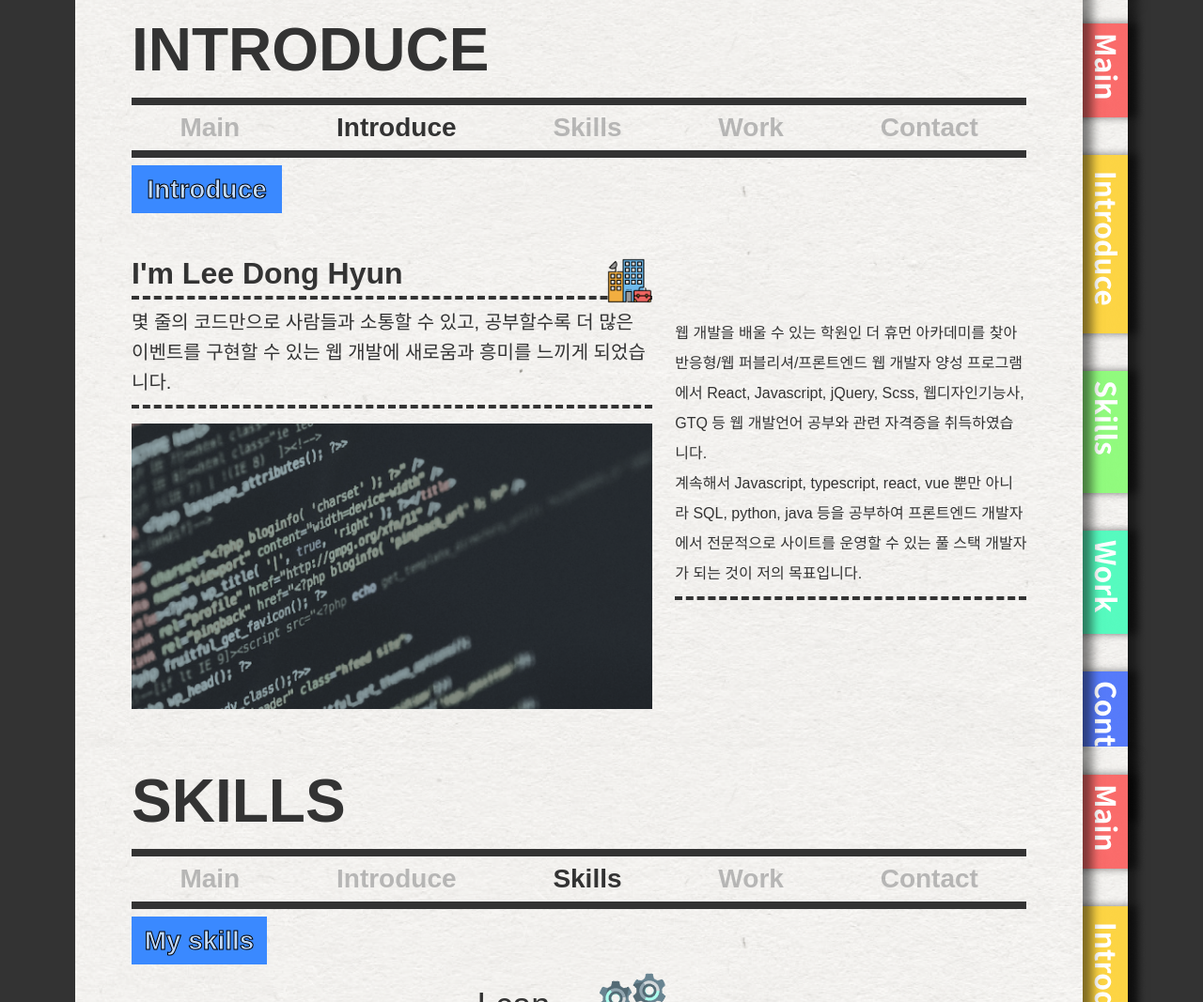
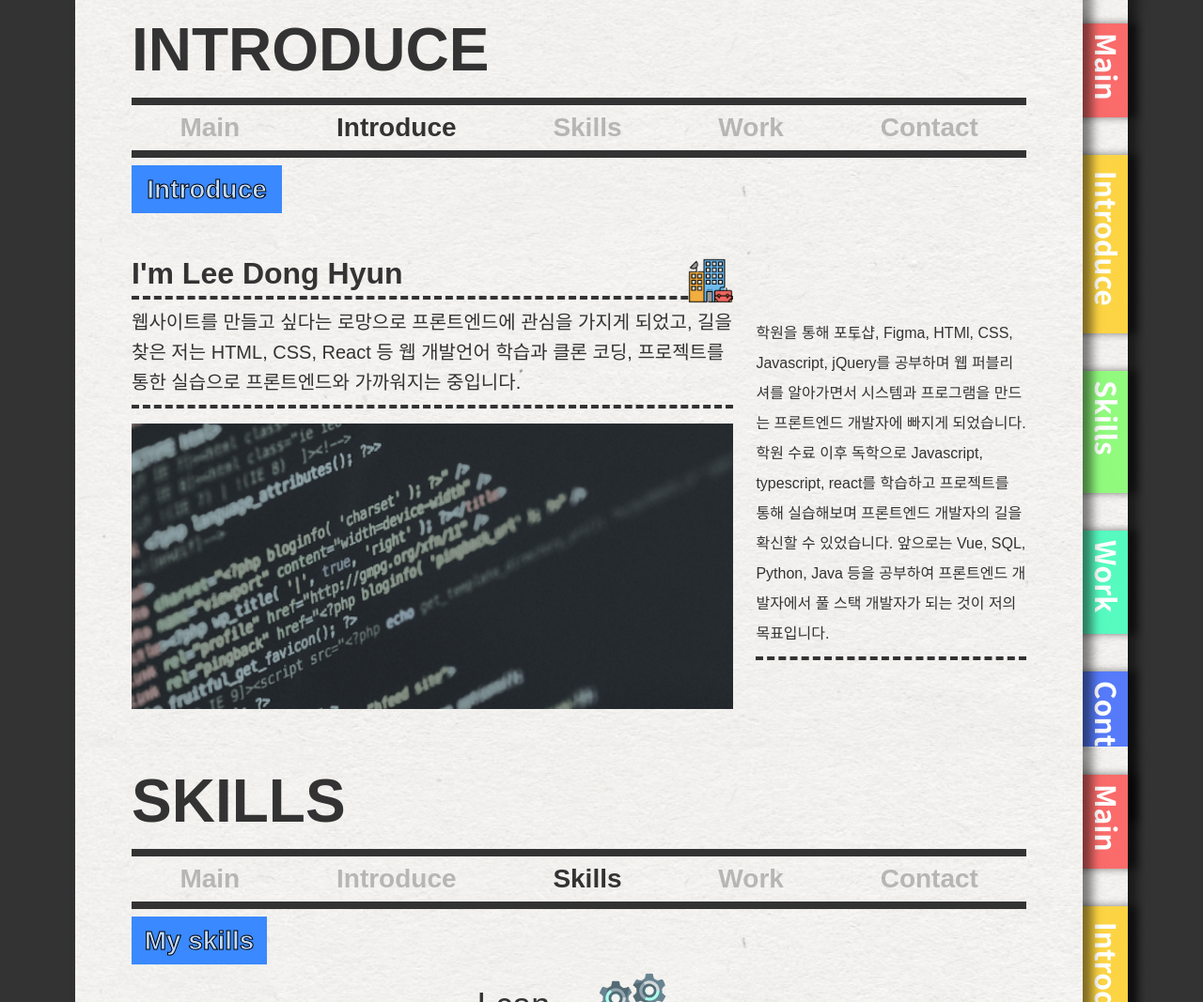
Before and after one commit to ledonghyun/portfolio, a plain HTML site: page index.html in a window 1280 px wide. Shown: the part 805-1872 px from the top of the page at 94% size. Drawn offline with Linux system fonts and the light colour scheme.

Commit message:
change desk-introduce, m-introduce

```diff
--- a/css/style.css
+++ b/css/style.css
@@ -251,7 +251,7 @@ html, body{width: 100%; height: 100%;}
 
 #mobile .section-text{width: 100%; height: 40rem;}
 #mobile #m-introduce .section-text>.text{font-size: 2.5rem; line-height: 4rem;}
-#mobile #m-introduce .section-text>.text>img{position: absolute; right: 0; bottom: 0; animation: upDown 1.5s infinite alternate; width: 30rem;}
+#mobile #m-introduce .section-text>.text>img{position: absolute; right: 0; bottom: 0; animation: upDown 1.5s infinite alternate; width: 20rem;}
 
 @keyframes upDown {
   0%{transform: translateY(70px);}
--- a/index.html
+++ b/index.html
@@ -135,16 +135,16 @@
                             </div>
                             <div class="text">
                                 <p>
-                                    몇 줄의 코드만으로 사람들과 소통할 수 있고, 공부할수록 더 많은 이벤트를 구현할 수 있는 웹 개발에 새로움과 흥미를 느끼게 되었습니다.
+                                    웹사이트를 만들고 싶다는 로망으로 프론트엔드에 관심을 가지게 되었고, 길을 찾은 저는 HTML, CSS, React 등 웹 개발언어 학습과 클론 코딩, 프로젝트를 통한 실습으로 프론트엔드와 가까워지는 중입니다.
                                 </p>
                             </div>
                             <div class="img"></div>
                         </div>
                         <div class="ct-right">
                             <p class="text">
-                                웹 개발을 배울 수 있는 학원인 더 휴먼 아카데미를 찾아 반응형/웹 퍼블리셔/프론트엔드 웹 개발자 양성 프로그램에서 React, Javascript, jQuery, Scss, 웹디자인기능사, GTQ 등 웹 개발언어 공부와 관련 자격증을 취득하였습니다. <br>
-                                계속해서 Javascript, typescript, react, vue 뿐만 아니라 SQL, python, java 등을 공부하여
-                                프론트엔드 개발자에서 전문적으로 사이트를 운영할 수 있는 풀 스택 개발자가 되는 것이 저의 목표입니다.
+                                학원을 통해 포토샵, Figma, HTMl, CSS, Javascript, jQuery를 공부하며 웹 퍼블리셔를 알아가면서 시스템과 프로그램을 만드는 프론트엔드 개발자에 빠지게 되었습니다.<br/>
+                                학원 수료 이후 독학으로 Javascript, typescript, react를 학습하고 프로젝트를 통해 실습해보며 프론트엔드 개발자의 길을 확신할 수 있었습니다. 앞으로는 Vue, SQL, Python, Java 등을 공부하여
+                                프론트엔드 개발자에서 풀 스택 개발자가 되는 것이 저의 목표입니다.
                             </p>
                         </div>
                     </div>
@@ -471,9 +471,8 @@
             <div class="section-text">
                 <p class="text-title">l'm Lee Dong-Hyun</p>
                 <p class="text">
-                    몇 줄의 코드만으로 사람들과 소통할 수 있고, 공부할수록 더 많은 이벤트를 구현할 수 있는 웹 개발에 새로움과 흥미를 느끼게 되었습니다.
-                    계속해서 Javascript, typescript, react, vue 뿐만 아니라 SQL, python, java 등을 공부하여
-                    프론트엔드 개발자에서 전문적으로 사이트를 운영할 수 있는 풀 스택 개발자가 되는 것이 저의 목표입니다.
+                    웹사이트를 만들고 싶다는 로망으로 프론트엔드에 관심을 가지게 되었고, 길을 찾은 저는 HTML, CSS, React 등 웹 개발언어 학습과 클론 코딩, 프로젝트를 통한 실습으로 프론트엔드와 가까워지는 중입니다.
+                    독학으로 Javascript, typescript, react를 학습하고 프로젝트를 통해 실습해보며 프론트엔드 개발자의 길을 확신할 수 있었습니다. 앞으로는 Vue, SQL, Python, Java 등을 공부하여 프론트엔드 개발자에서 풀 스택 개발자가 되는 것이 저의 목표입니다.
                     <img src="./img/icon/mobile-img1.svg" alt="coding-img">
                 </p>
             </div>
```
